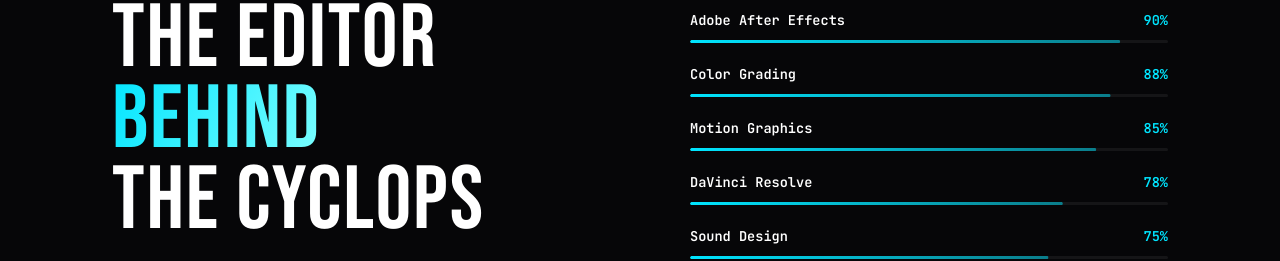
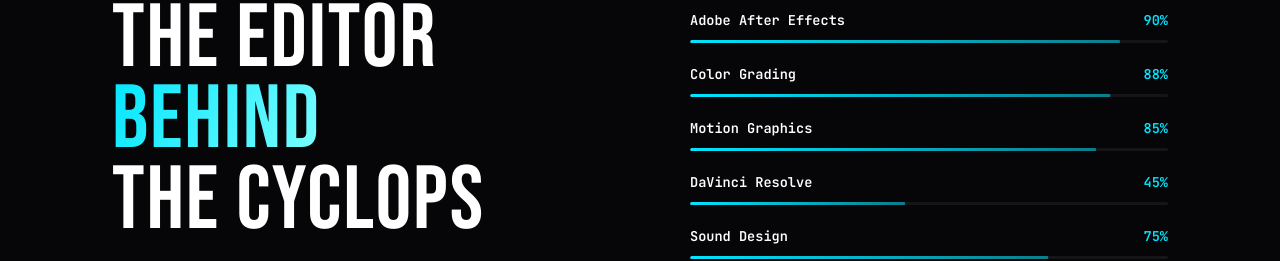
Before and after one commit to ankit-sengupta05/Video-Editor-Portfolio, a React (Vite) app: page / in a window 1280 px wide. Shown: the part 3750-4011 px from the top of the page. Built offline with nearby package versions, Linux system fonts and the light colour scheme.

Commit message:
Lower DaVinci Resolve proficiency

```diff
--- a/src/components/About.jsx
+++ b/src/components/About.jsx
@@ -6,7 +6,7 @@
   { label: 'Adobe After Effects', pct: 90 },
   { label: 'Color Grading',       pct: 88 },
   { label: 'Motion Graphics',     pct: 85 },
-  { label: 'DaVinci Resolve',     pct: 78 },
+  { label: 'DaVinci Resolve',     pct: 45 },
   { label: 'Sound Design',        pct: 75 },
 ];
 
```
